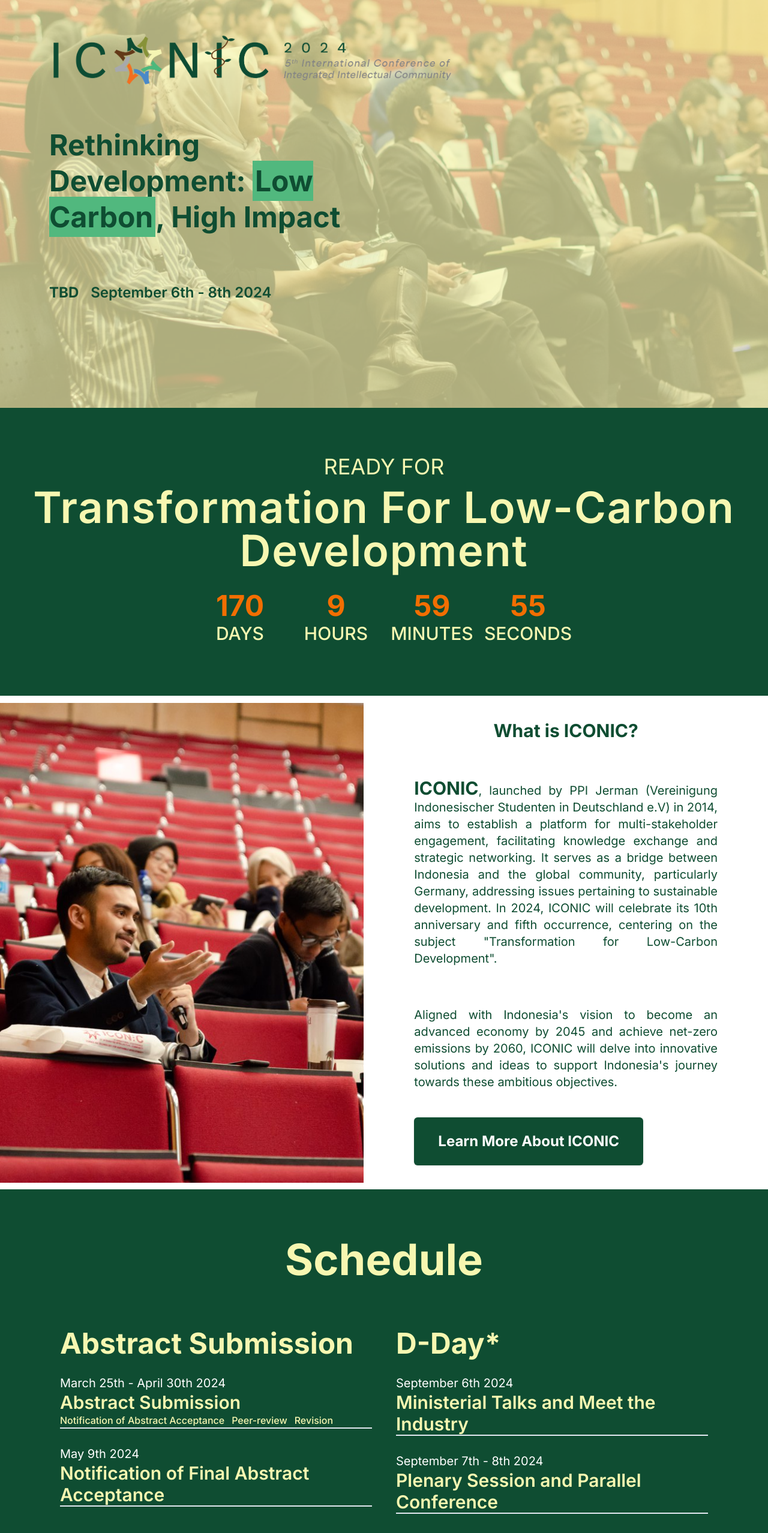
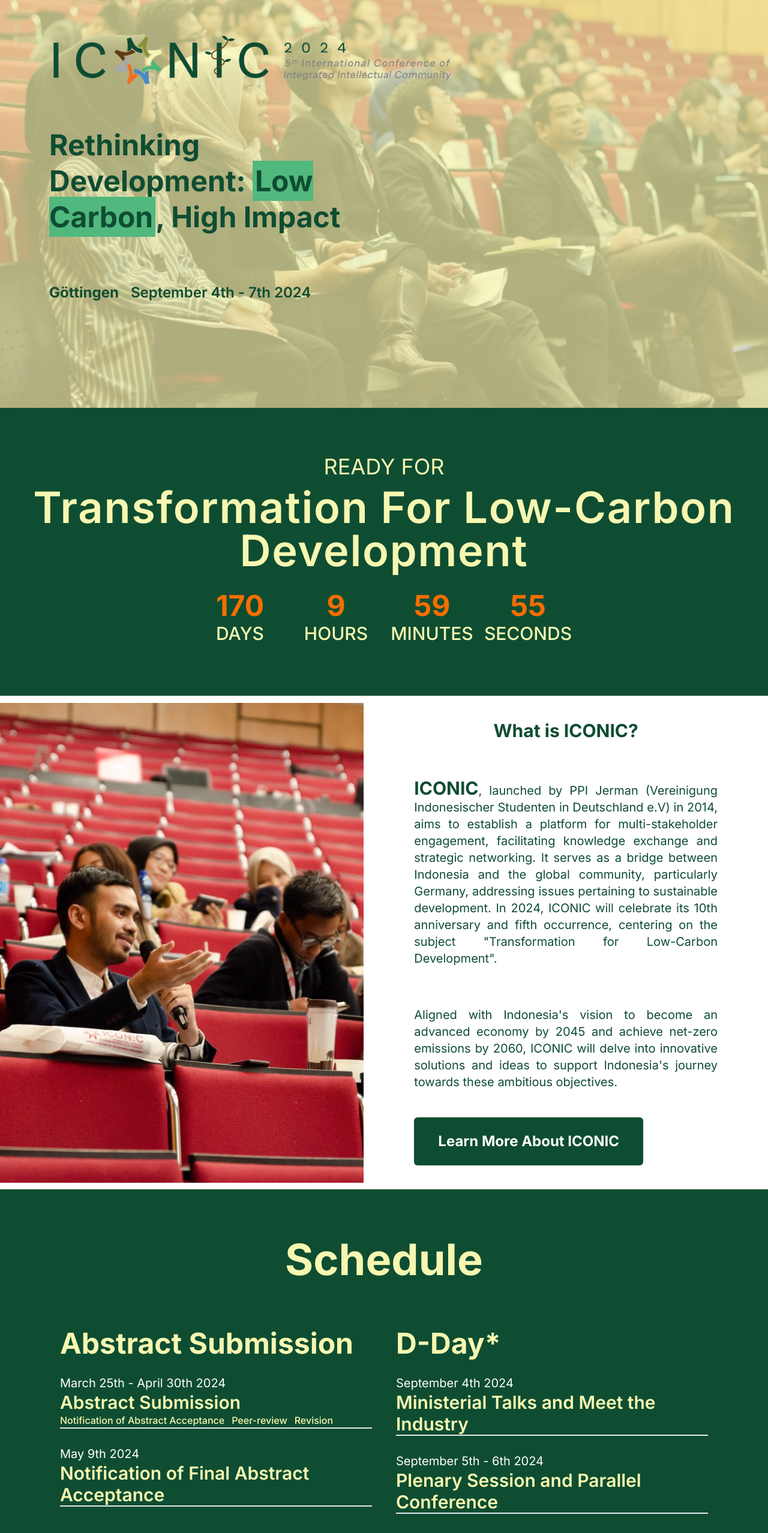
Before and after one commit to ppijerman/iconic-24, a Next.js app: page / in a window 1280 px wide. Shown: the part 193-2749 px from the top of the page at 60% size. Built offline with nearby package versions, Linux system fonts and the light colour scheme; a web font is replaced by a local one.

Commit message:
edited dates and schedules

```diff
--- a/components/Home/home.tsx
+++ b/components/Home/home.tsx
@@ -45,8 +45,8 @@
 
           <div className="flex flex-row mt-5 justify-center items-center w-full text-secondary">
             <div className="text-2xl w-full flex flex-col md:flex-row gap-2 md:gap-5 font-semibold">
-              <h2 className="font-bold">TBD</h2>
-              <h2>September 6th - 8th 2024</h2>
+              <h2 className="font-bold">Göttingen</h2>
+              <h2>September 4th - 7th 2024</h2>
             </div>
           </div>
         </div>
--- a/components/Home/schedule.tsx
+++ b/components/Home/schedule.tsx
@@ -13,13 +13,13 @@
   const plenarySessions = [
     {
       name: "Ministerial Talks and Meet the Industry",
-      date: "September 6th 2024",
+      date: "September 4th 2024",
     },
     {
       name: "Plenary Session and Parallel Conference",
-      date: "September 7th - 8th 2024",
+      date: "September 5th - 6th 2024",
     },
-    { name: "Optional Trip", date: "September 9th 2024" },
+    { name: "Optional Trip", date: "September 7th 2024" },
   ];
 
   return (
```
